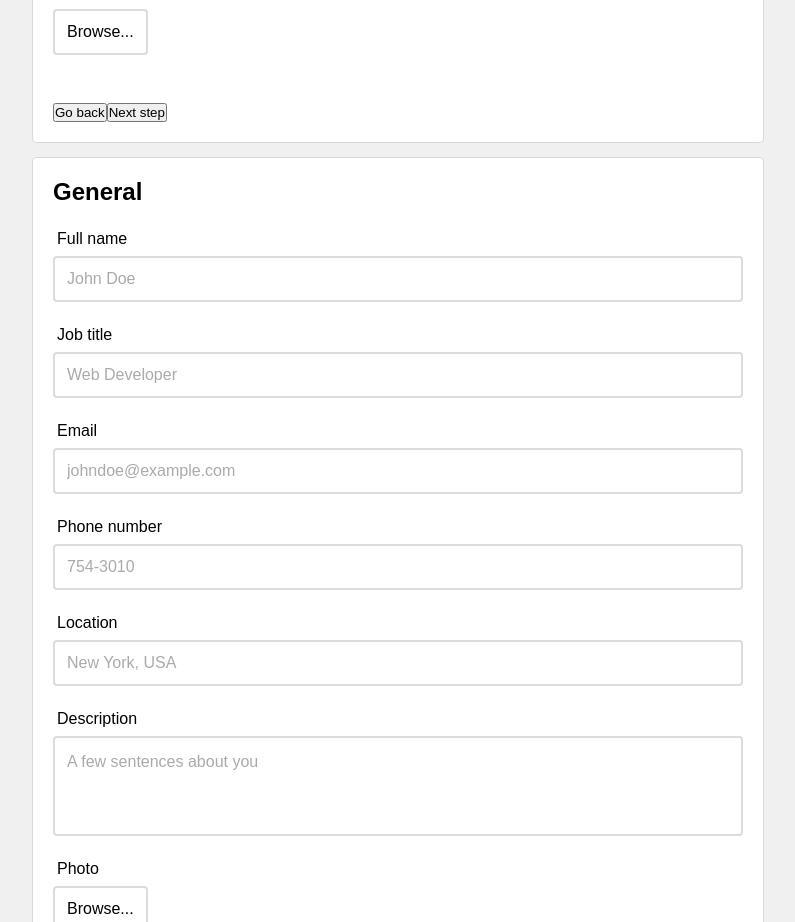
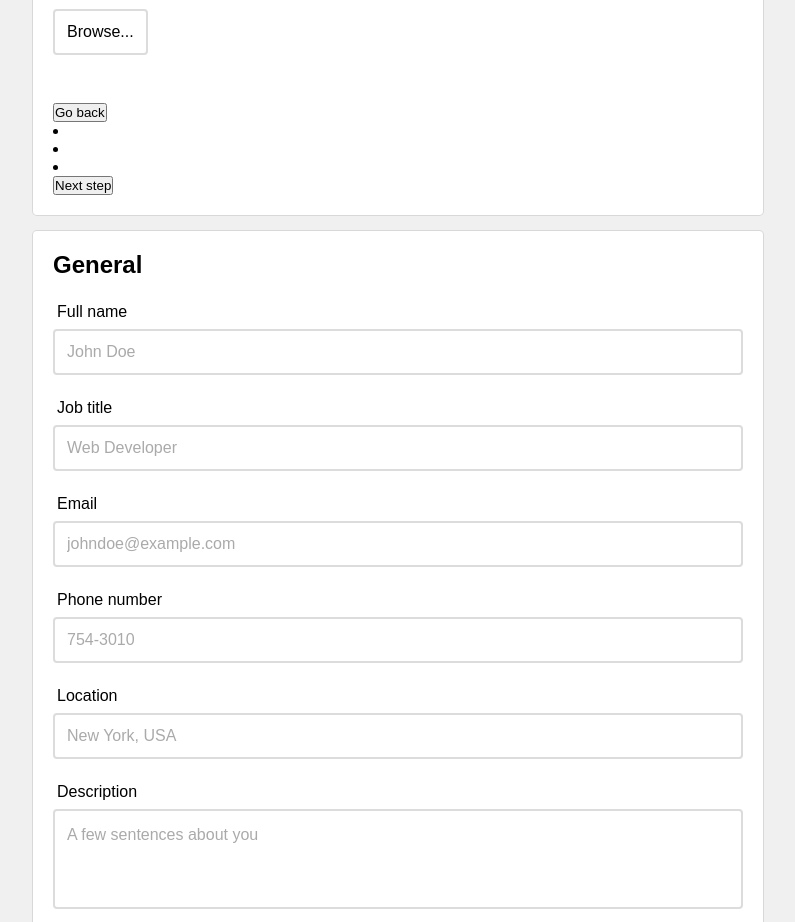
Before and after one commit to nelrnd/react-cv-application, a React (Create React App) app: page / in a window 1280 px wide. Shown: the part 820-1742 px from the top of the page, without its empty margins (242-1037 px from the left). Built offline with nearby package versions, Linux system fonts and the light colour scheme.

Commit message:
Implement going next step and previous step on MultiStepForm

```diff
--- a/src/components/Form/MultiStepForm.js
+++ b/src/components/Form/MultiStepForm.js
@@ -16,6 +16,14 @@ function MultiStepForm({
 }) {
   const [step, setStep] = useState(1);
 
+  function goNextStep() {
+    setStep(step + 1);
+  }
+
+  function goPrevStep() {
+    setStep(step - 1);
+  }
+
   return (
     <div className="form">
       {step === 1 && (
@@ -29,7 +37,12 @@ function MultiStepForm({
         <Education education={education} handleChange={handleEducationChange} />
       )}
       {step === 3 && <Work work={work} handleChange={handleWorkChange} />}
-      <MultiStepFormControl step={step} maxStep={3} />
+      <MultiStepFormControl
+        step={step}
+        maxStep={3}
+        goNextStep={goNextStep}
+        goPrevStep={goPrevStep}
+      />
     </div>
   );
 }
--- a/src/components/Form/MultiStepFormControl.js
+++ b/src/components/Form/MultiStepFormControl.js
@@ -1,10 +1,23 @@
 import React from 'react';
 
-function MultiStepFormControl({ step, maxStep }) {
+function MultiStepFormControl({ step, maxStep, goNextStep, goPrevStep }) {
+  const bars = [];
+
+  for (let i = 1; i <= maxStep; i++) {
+    bars.push(<li key={i} className={step >= i ? 'bar filled' : 'bar'}></li>);
+  }
+
   return (
     <div className="form-control-bar">
-      <button className={step === 1 && 'hidden'}>Go back</button>
-      <button>{step < maxStep ? 'Next step' : 'Submit'}</button>
+      <button className={step === 1 ? 'hidden' : ''} onClick={goPrevStep}>
+        Go back
+      </button>
+
+      <div className="progress">{bars}</div>
+
+      <button onClick={goNextStep}>
+        {step < maxStep ? 'Next step' : 'Submit'}
+      </button>
     </div>
   );
 }
```
